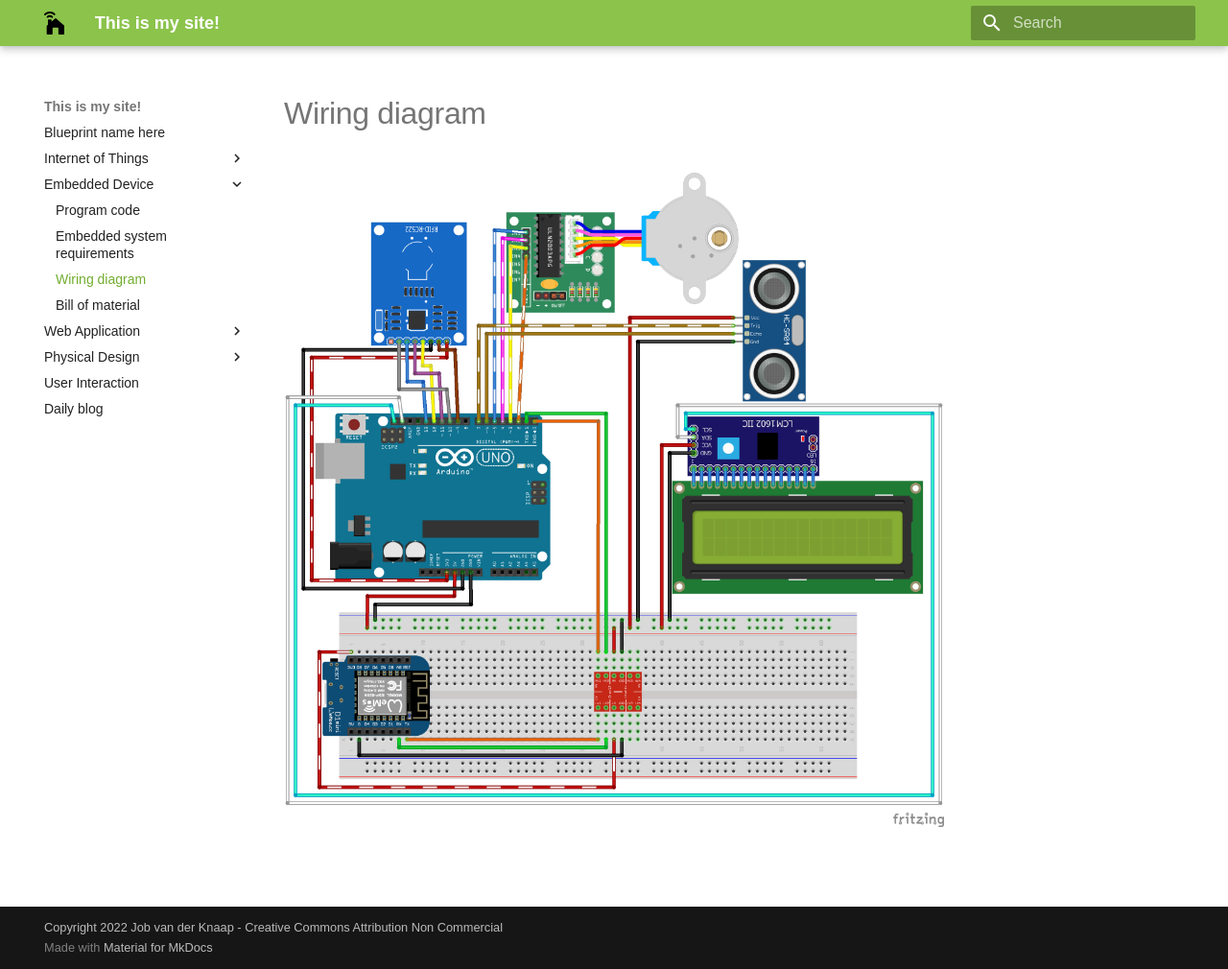
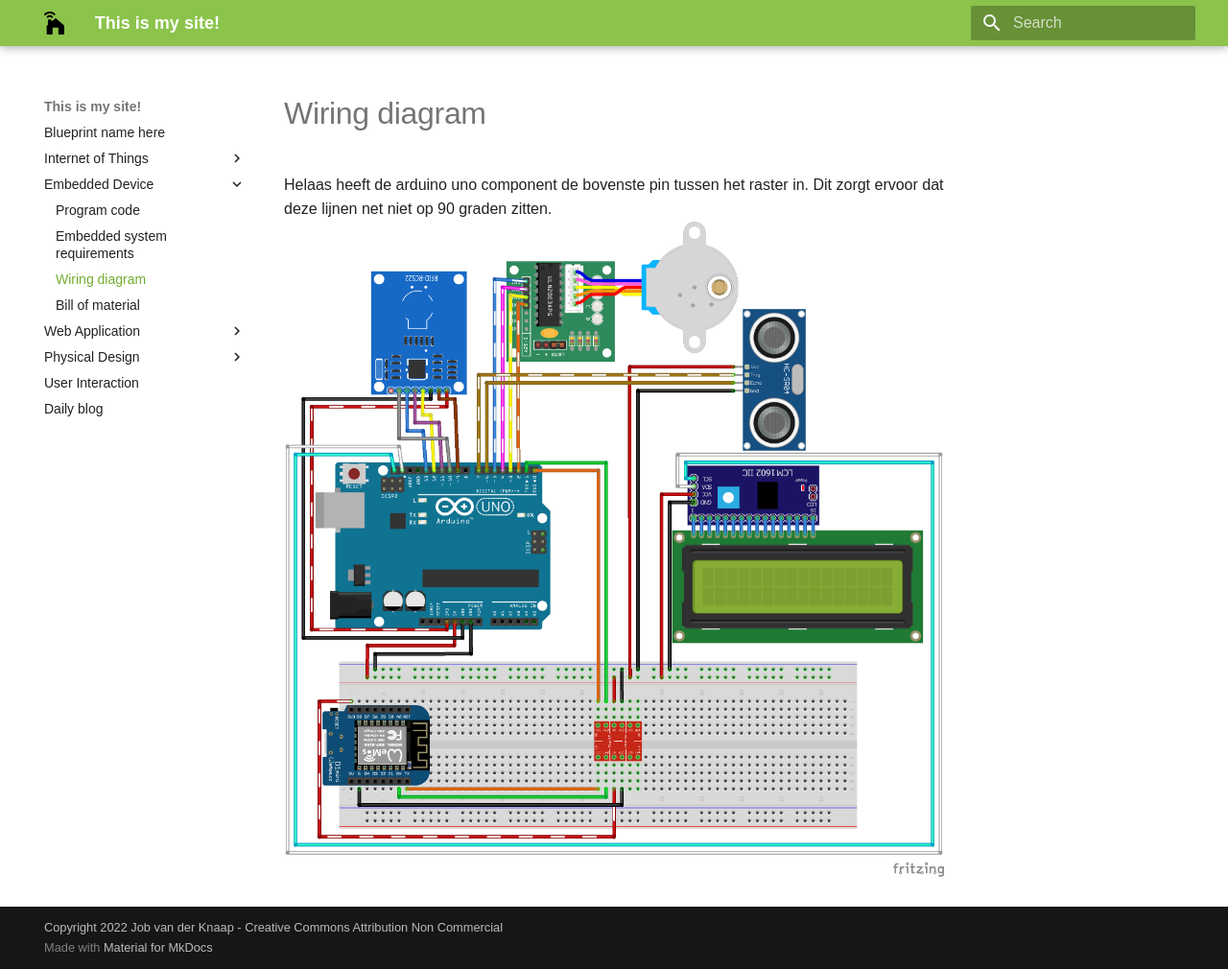
Before and after one commit to jobknaap/Test-import, an MkDocs documentation site: the page built from docs/wiring_diagram.md, in a window 1280 px wide and 1010 px high. Shown: the whole window at 96% size. Built offline with MkDocs 1.6.1 and Material for MkDocs 9.7.7, drawn with Linux system fonts in a browser that asks for light colours; some web fonts are replaced.

Commit message:
updated diagram.

```diff
--- a/docs/wiring_diagram.md
+++ b/docs/wiring_diagram.md
@@ -1,2 +1,3 @@
 # Wiring diagram
+Helaas heeft de arduino uno component de bovenste pin tussen het raster in. Dit zorgt ervoor dat deze lijnen net niet op 90 graden zitten.<br>
 ![Picture of wiring diagram](images/Project%20sketch.png)
```
Also changed, not shown: docs/images/Project sketch.png.
